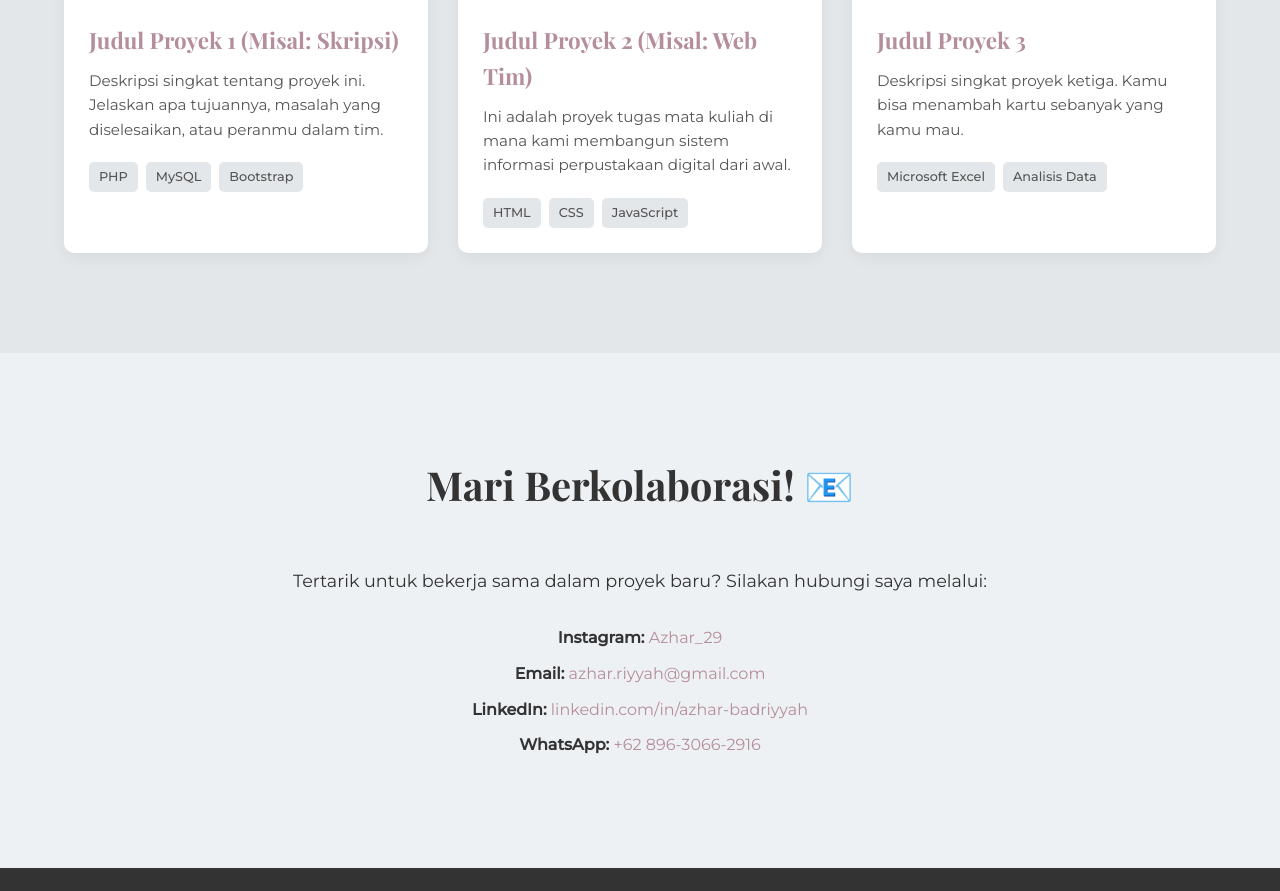
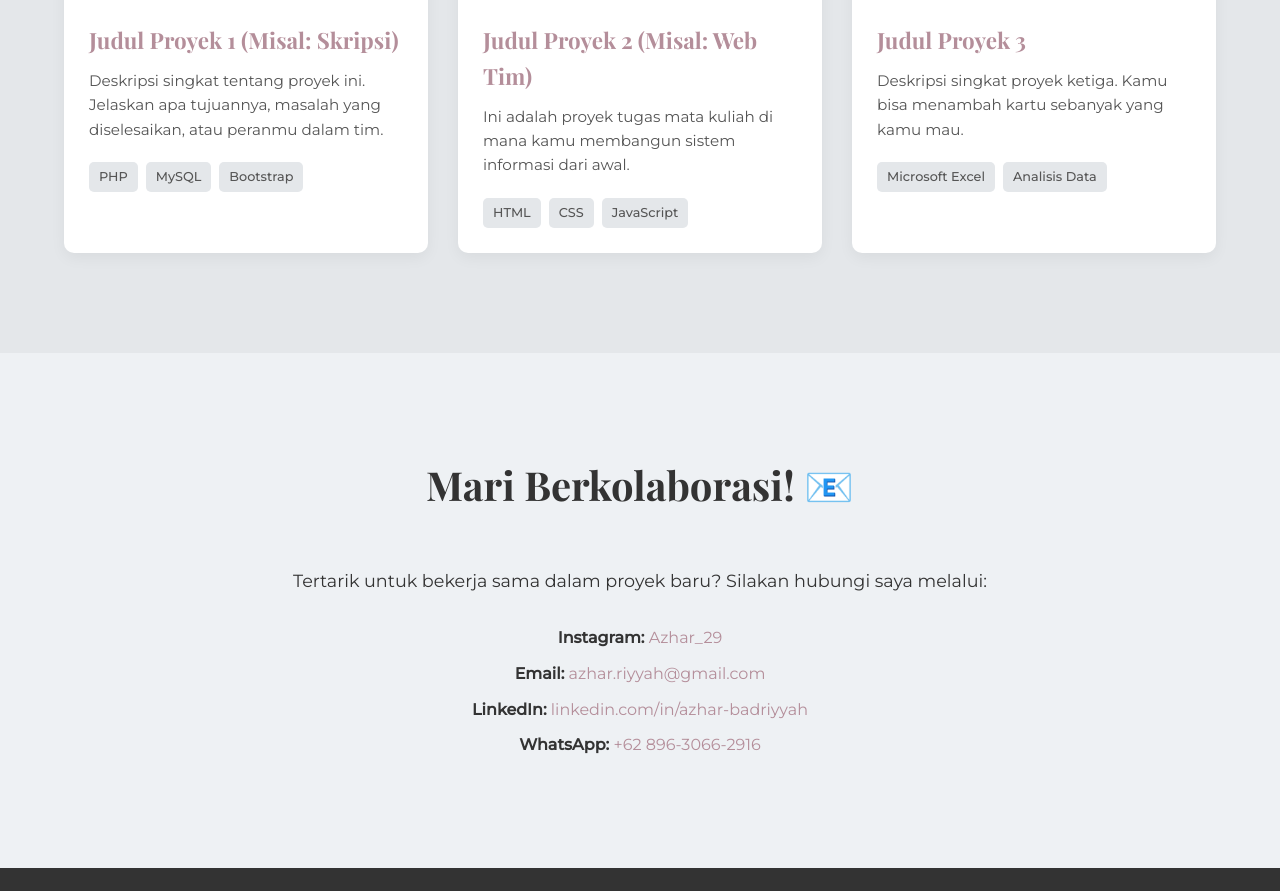
Before and after one commit to oxyrus69/az-portfolio, a plain HTML site: page index.html in a window 1280 px wide. Shown: the part 2469-3360 px from the top of the page. Drawn offline with nearby package versions, Linux system fonts and the light colour scheme.

Commit message:
fixing minor things on project

```diff
--- a/index.html
+++ b/index.html
@@ -137,8 +137,8 @@
               <div class="project-content">
                 <h3>Judul Proyek 2 (Misal: Web Tim)</h3>
                 <p>
-                  Ini adalah proyek tugas mata kuliah di mana kami membangun
-                  sistem informasi perpustakaan digital dari awal.
+                  Ini adalah proyek tugas mata kuliah di mana kamu membangun
+                  sistem informasi dari awal.
                 </p>
                 <div class="project-tags">
                   <span>HTML</span>
```
